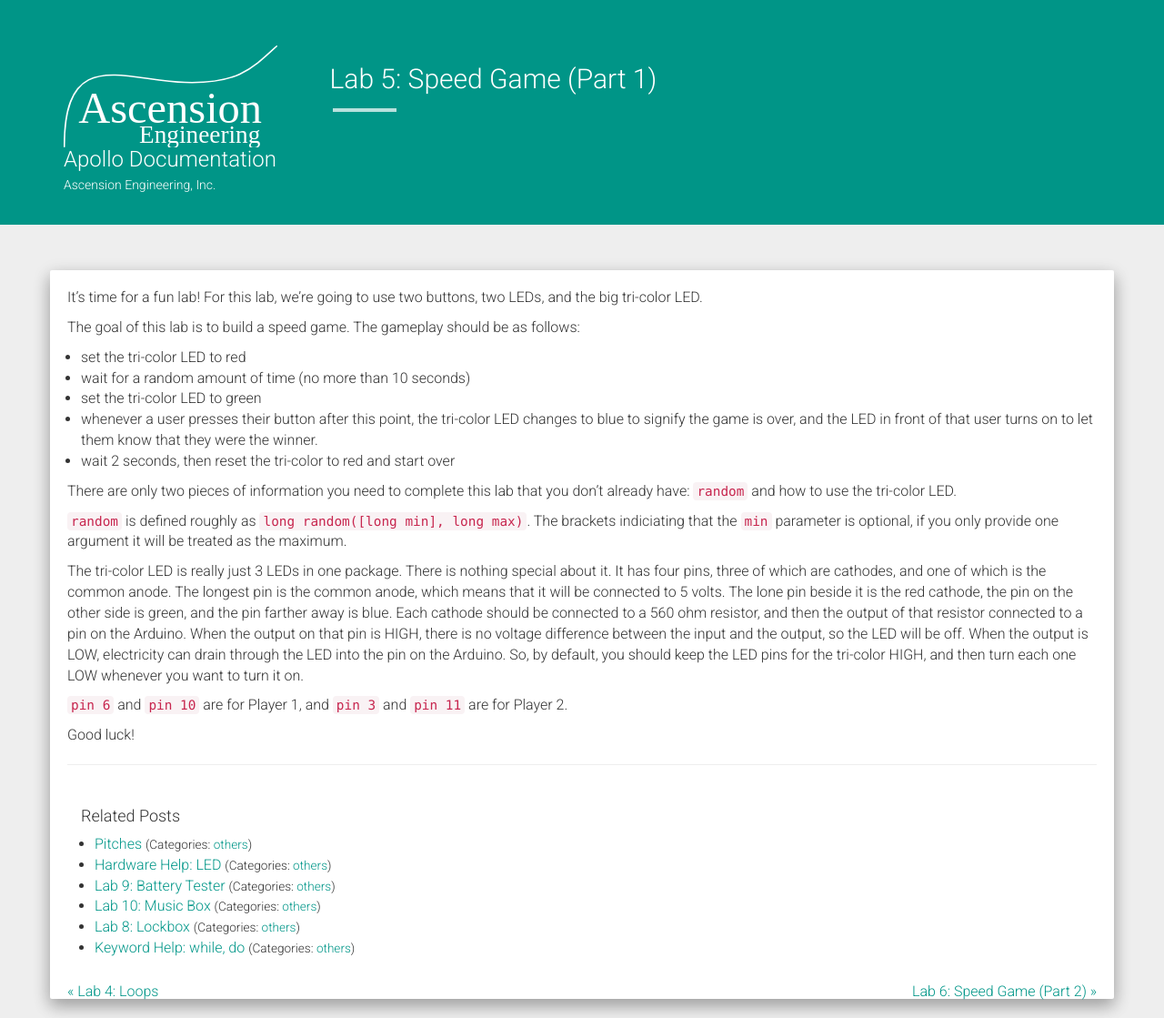
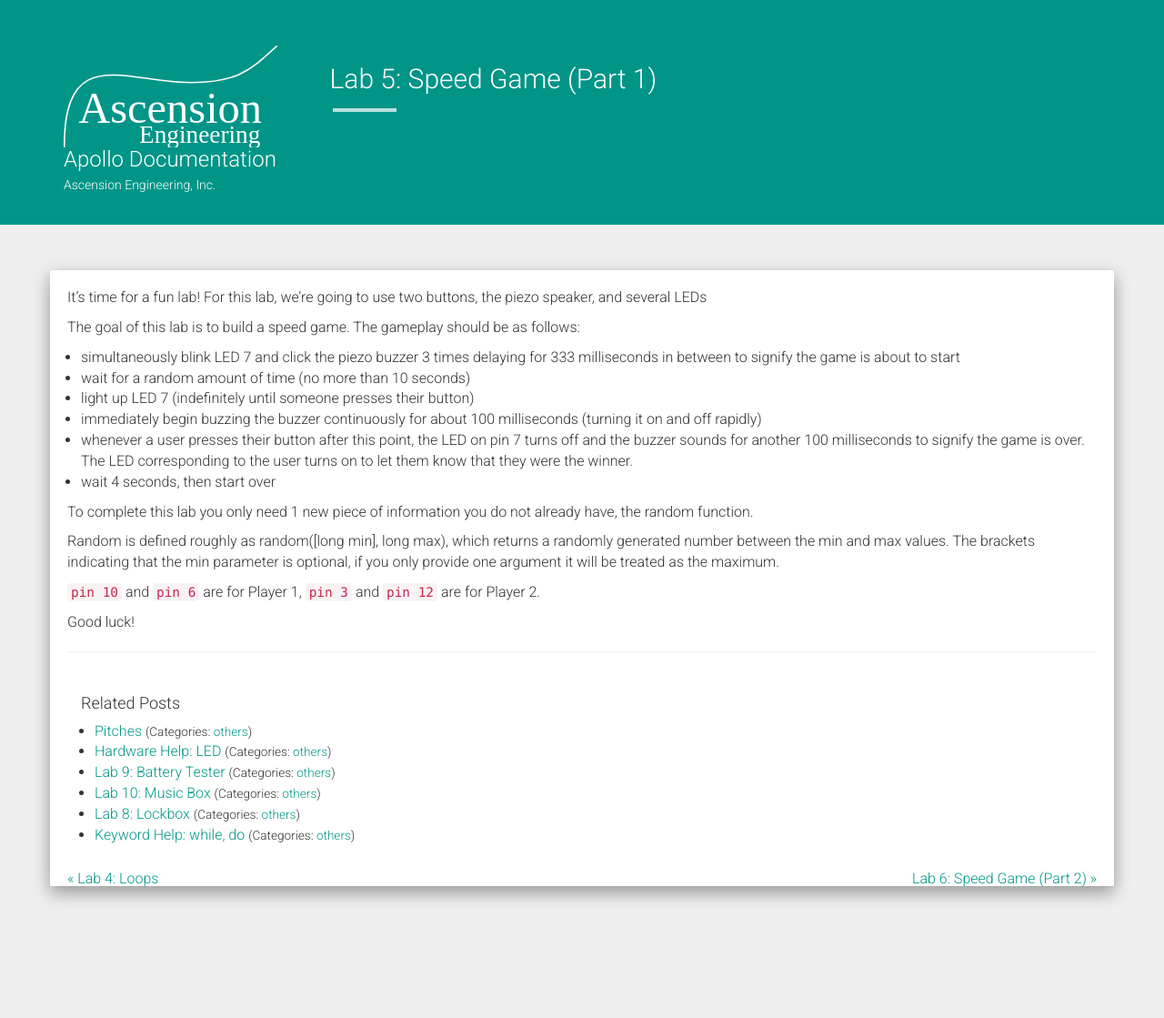
Before and after one commit to AscensionEngineering/ascensionengineering.github.io, a Jekyll site: the page built from _posts/2015-07-01-lab-5-speed-game-1.markdown, in a window 1280 px wide. Shown: the whole page at 91% size. Built offline with Jekyll 4.4.1, drawn with Linux system fonts in a browser that asks for light colours; nearby versions of some CDN libraries; comment, search, counter and statistics services are not loaded; after the commit the page ends 995 px from its top, so only the background shows below that.

Commit message:
Update 2015-07-01-lab-5-speed-game-1.markdown

```diff
--- a/_posts/2015-07-01-lab-5-speed-game-1.markdown
+++ b/_posts/2015-07-01-lab-5-speed-game-1.markdown
@@ -5,22 +5,25 @@ date:   2015-07-01 13:22:30
 categories: others
 ---
 
-It's time for a fun lab! For this lab, we're going to use two buttons, two LEDs, and the big tri-color LED.
+It’s time for a fun lab! For this lab, we’re going to use two buttons, the piezo speaker, and several LEDs
 
 The goal of this lab is to build a speed game. The gameplay should be as follows:
 
-- set the tri-color LED to red
+- simultaneously blink LED 7 and click the piezo buzzer 3 times delaying for 333 milliseconds in
+between to signify the game is about to start
 - wait for a random amount of time (no more than 10 seconds)
-- set the tri-color LED to green
-- whenever a user presses their button after this point, the tri-color LED changes to blue to signify the game is over, and the LED in front of that user turns on to let them know that they were the winner.
-- wait 2 seconds, then reset the tri-color to red and start over
+- light up LED 7 (indefinitely until someone presses their button)
+- immediately begin buzzing the buzzer continuously for about 100 milliseconds (turning it on and off rapidly)
+- whenever a user presses their button after this point, the LED on pin 7 turns off and the buzzer sounds for another 100 milliseconds to signify the game is over. The LED corresponding to the user turns on to let them know that they were the winner.
+- wait 4 seconds, then start over
 
-There are only two pieces of information you need to complete this lab that you don't already have: `random` and how to use the tri-color LED.
+To complete this lab you only need 1 new piece of information you do not already have, the random
+function.
 
-`random` is defined roughly as `long random([long min], long max)`. The brackets indiciating that the `min` parameter is optional, if you only provide one argument it will be treated as the maximum.
+Random is defined roughly as random([long min], long max), which returns a randomly generated
+number between the min and max values. The brackets indicating that the min parameter is optional, if
+you only provide one argument it will be treated as the maximum.
 
-The tri-color LED is really just 3 LEDs in one package. There is nothing special about it. It has four pins, three of which are cathodes, and one of which is the common anode. The longest pin is the common anode, which means that it will be connected to 5 volts. The lone pin beside it is the red cathode, the pin on the other side is green, and the pin farther away is blue. Each cathode should be connected to a 560 ohm resistor, and then the output of that resistor connected to a pin on the Arduino. When the output on that pin is HIGH, there is no voltage difference between the input and the output, so the LED will be off. When the output is LOW, electricity can drain through the LED into the pin on the Arduino. So, by default, you should keep the LED pins for the tri-color HIGH, and then turn each one LOW whenever you want to turn it on.
-
-`pin 6` and `pin 10` are for Player 1, and `pin 3` and `pin 11` are for Player 2.
+`pin 10` and `pin 6` are for Player 1, `pin 3` and `pin 12` are for Player 2.
 
 Good luck!
```
